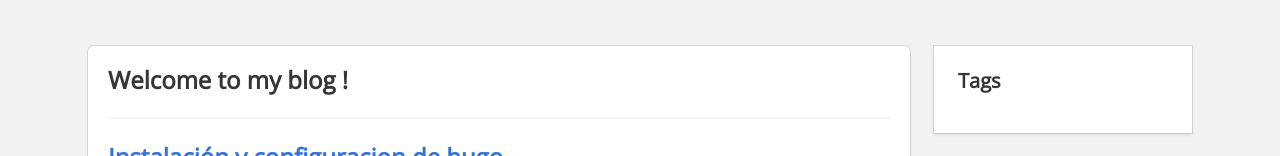
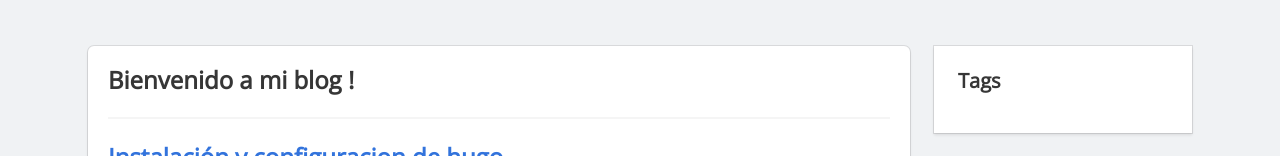
Before and after one commit to JesusArias1995/hugo_public, a website: page index.html in a window 1280 px wide. Shown: the part 368-524 px from the top of the page. Drawn offline with nearby package versions, Linux system fonts and the light colour scheme.

Commit message:
Bienvenido a mi blog

```diff
--- a/index.html
+++ b/index.html
@@ -47,7 +47,7 @@
     <div class="column is-9">
         <div class="tile is-child box">
             <div class="content">
-                <h3>Welcome to my blog !</h3>
+                <h3>Bienvenido a mi blog !</h3>
                 <hr>
 
                     <article class="media">
```
